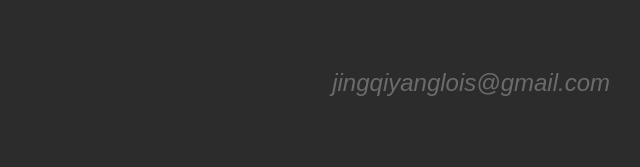
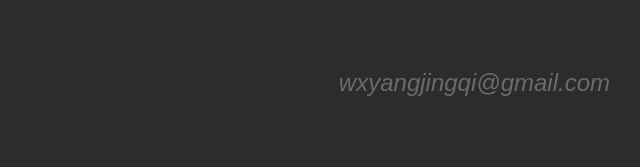
Before and after one commit to loisyang/loisyang.github.io, a plain HTML site: page 5-zh.html in a window 1280 px wide. Both pictures are taken after a click on the link "目录". Shown: the part 151-318 px from the top of the page, 530-1170 px from the left. Drawn offline with Linux system fonts and the light colour scheme; a web font is replaced by a local one.

Commit message:
Update email

```diff
--- a/5-zh.html
+++ b/5-zh.html
@@ -46,7 +46,7 @@
             <div class="cd-half-block">
                 <address>
                     <ul class="cd-contact-info">
-                        <li><a href="mailto:jingqiyanglois@gmail.com">jingqiyanglois@gmail.com</a></li>
+                        <li><a href="mailto:wxyangjingqi@gmail.com">wxyangjingqi@gmail.com</a></li>
                     </ul>
                     <ul class="cd-contact-socials">
                         <li><a href="https://www.instagram.com/lois_in_a_journal/" target="_blank">Instagram</a></li>
```
